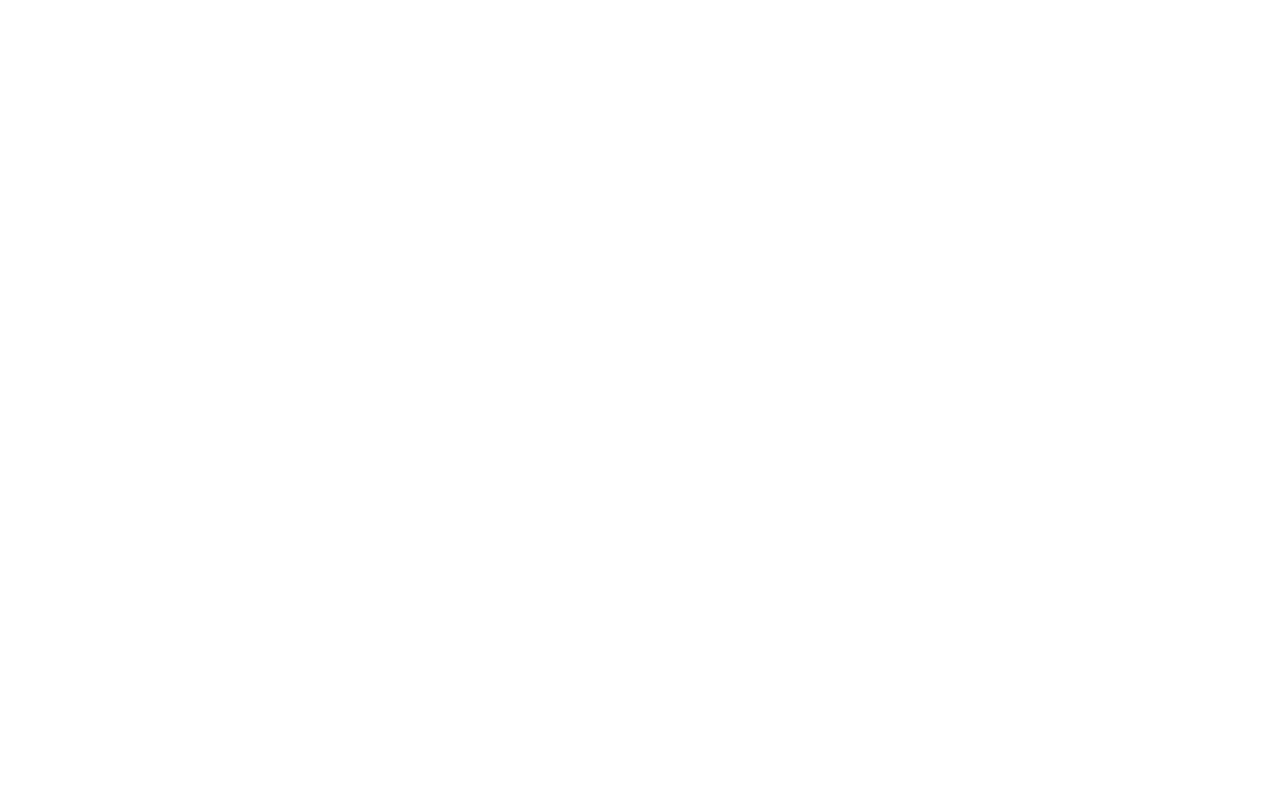
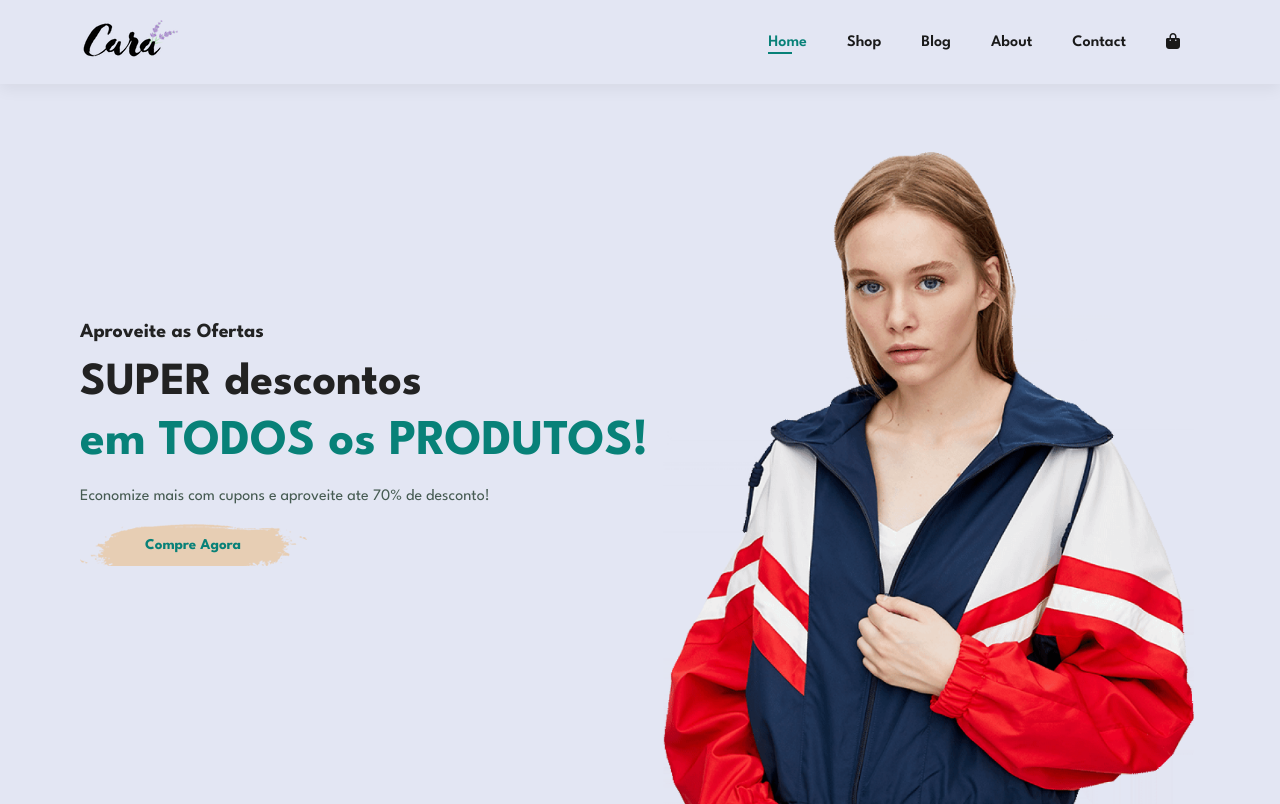
Before and after one commit to hebertdevs/E-commerce_Website_HTML_JS_CSS, a plain HTML site: page index.html in a window 1280 px wide. Drawn offline with Linux system fonts and the light colour scheme.

Commit message:
Creating navbar and hero section

```diff
--- a/index.html
+++ b/index.html
@@ -1,13 +1,43 @@
 <!DOCTYPE html>
 <html lang="en">
   <head>
-  <meta charset="UTF-8">
-  <meta http-equiv="X-UA-Compatible" content="IE=edge">
-  <meta name="viewport" content="width=device-width, initial-scale=1.0">
-  <link rel="stylesheet" href="style.css">
+    <meta charset="UTF-8" />
+    <meta http-equiv="X-UA-Compatible" content="IE=edge" />
+    <meta name="viewport" content="width=device-width, initial-scale=1.0" />
+
     <title>E-commerce Website</title>
+    <script
+      src="https://kit.fontawesome.com/f987163c11.js"
+      crossorigin="anonymous"
+    ></script>
+    <link rel="stylesheet" href="style.css" />
   </head>
   <body>
+  <!-- Seção Navbar-->
+    <section id="header">
+      <a href="#"><img src="img/logo.png" class="logo" alt="" /></a>
+
+        <ul id="navbar">
+          <li><a class="active" href="index.html">Home</a></li>
+          <li><a href="shop.html">Shop</a></li>
+          <li><a href="blog.html">Blog</a></li>
+          <li><a href="about.html">About</a></li>
+          <li><a href="contact.html">Contact</a></li>
+          <li>
+            <a href="cart.html"><i class="fa-solid fa-bag-shopping"></i></a>
+          </li>
+        </ul>
+      </div>
+    </section>
+
+    <!-- Seção Hero-->
+    <section id="hero">
+      <h4>Aproveite as Ofertas</h4>
+      <h2>SUPER descontos</h2>
+      <h1>em TODOS os  PRODUTOS!</h1>
+      <p>Economize mais com cupons e aproveite ate 70% de desconto!</p>
+      <button>Compre Agora</button>
+    </section>
 
     <script src="script.js"></script>
   </body>
--- a/style.css
+++ b/style.css
@@ -38,3 +38,92 @@ p {
 section-p1 {
   padding: 40px 80px;
 }
+
+/* Header Start */
+
+#header{
+ display: flex;
+ align-items: center;
+ justify-content: space-between;
+ padding:  20px 80px;
+ background: #e3e6f3;
+ box-shadow: 0 5px 15px rgba(0, 0, 0, 0.06);
+ z-index: 999;
+ position: sticky;
+ top: 0;
+ left: 0;
+}
+
+#navbar{
+  display: flex;
+  align-items: center;
+  justify-content: center;
+}
+
+#navbar li {
+  list-style: none;
+  padding: 0 20px;
+  position: relative; /* como usamos position absolute no filho */
+
+}
+
+#navbar li a {
+  text-decoration: none;
+  font-size: 16px;
+  font-weight: 600;
+  color: #1a1a1a;
+  transition: 0.3s ease; /*Adicionar suavidade no Hover */
+}
+
+#navbar li a:hover ,
+#navbar li a.active{
+  color: #088178;
+}
+
+#navbar li a.active::after, /* Criando elemento de linha abaixo do nome */
+#navbar li a:hover::after { /*E quando passar o mouse a linha aparecça com hover */
+  content: "";
+  width: 30%;
+  height: 2px;
+  background:#088178;
+  position: absolute; /* Temos que colocar no elemento pai como relative */
+  bottom: -4px;
+  left: 20px;
+
+}
+
+/* Home Page*/
+
+/*Seção Hero */
+#hero {/*Centralizando nossa imagem ao centro */
+  background-image: url('img/hero4.png');
+  height: 90vh;
+  width: 100%;
+  background-size: cover;
+  background-position: top 25% right 0;
+  padding: 0 80px;
+  display: flex;
+  flex-direction: column;
+  align-items: flex-start;
+  justify-content: center;
+}
+
+#hero h4 {
+  padding-bottom: 15px;
+}
+
+#hero h1 {
+  color: #088178;
+}
+
+#hero button {
+  background-image: url('img/button.png');
+  background-color: transparent;
+  color: #088178;
+  border: 0;
+  padding: 14px 80px 14px 65px;
+  background-repeat: no-repeat;
+  cursor: pointer;
+  font-weight: 700;
+  font-size: 15px;
+}
```
Also changed, not shown: blog.html (added). Lines whose indentation alone changed are shown as unchanged.
